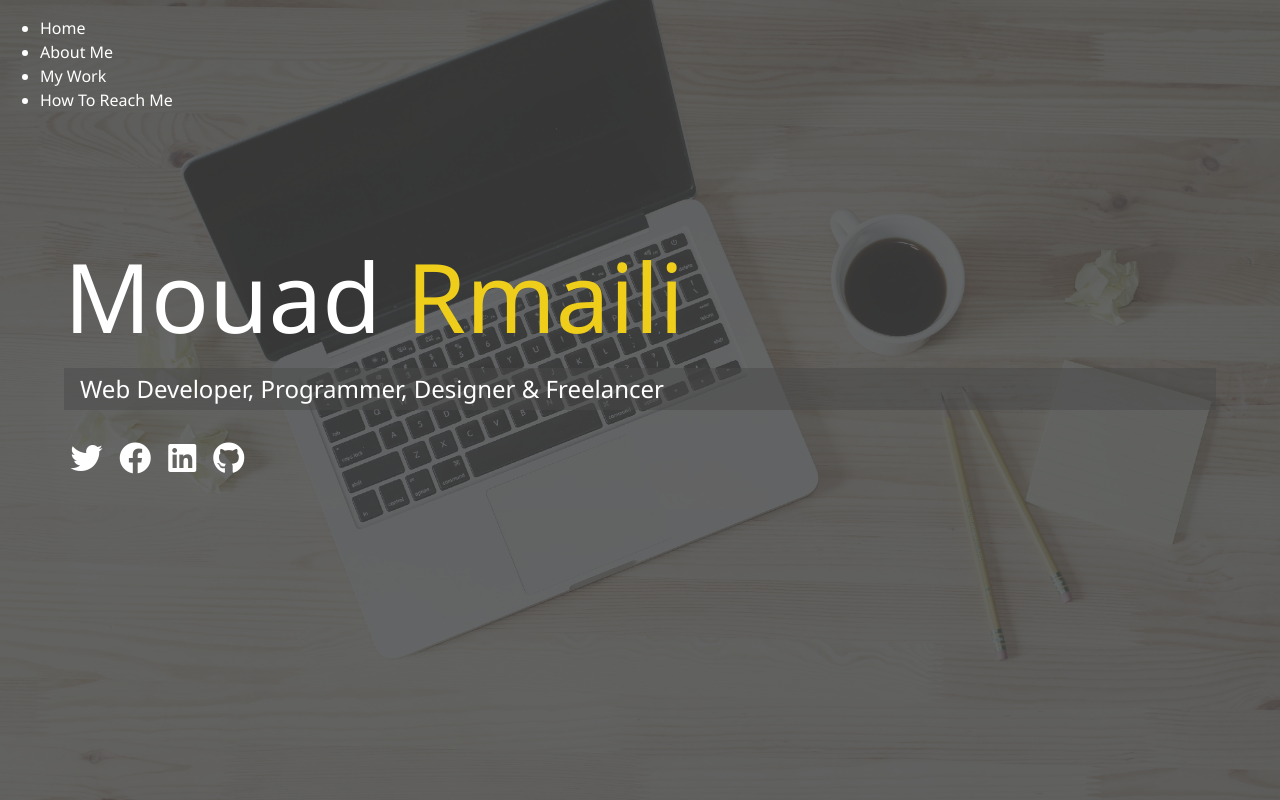
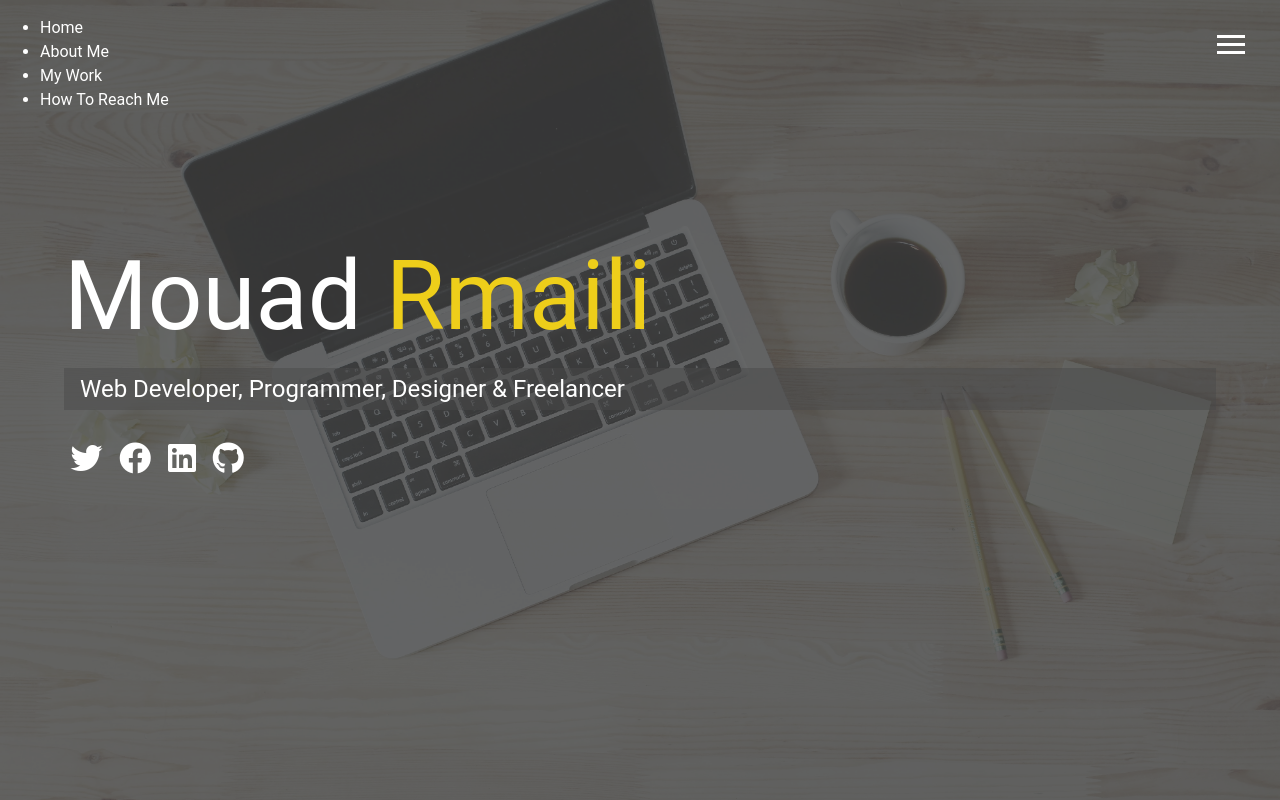
Before and after one commit to youcoder-ma/Portfolio, a website: page dist/index.html in a window 1280 px wide. Drawn offline with Linux system fonts and the light colour scheme.

Commit message:
menu rotate

```diff
--- /dev/null
+++ b/scss/_menu.scss
@@ -0,0 +1,36 @@
+.menu-btn {
+  position: absolute;
+  z-index: 3;
+  right: 35px;
+  top: 35px;
+  cursor: pointer;
+  @include easeOut;
+
+  .btn-line {
+    width: 28px;
+    height: 3px;
+    margin: 0 0 5px 0;
+    background: #fff;
+    @include easeOut;
+  }
+  // Rotate inro X with menu lines
+
+  &.close {
+    transform: rotate(180deg);
+
+    .btn-line {
+      //Line 1 Rotate
+      &:nth-child(1) {
+        transform: rotate(45deg) translate(5px, 5px);
+      }
+      //Line 2 Hide
+      &:nth-child(2) {
+        opacity: 0;
+      }
+      //Line 3 Rotate
+      &:nth-child(3) {
+        transform: rotate(-45deg) translate(7px, -6px);
+      }
+    }
+  }
+}
--- a/scss/main.scss
+++ b/scss/main.scss
@@ -1,4 +1,5 @@
 @import "config";
+@import "menu";
 
 * {
   box-sizing: border-box;
@@ -10,7 +11,7 @@
   color: white;
   height: 100%;
   margin: 0;
-  font-family: "Segoe UI", Tahoma, Geneva, Verdana, sans-serif;
+  font-family: Roboto;
   line-height: 1.5;
 }
 
```
Also changed, not shown: dist/css/main.css, dist/js/main.js.
